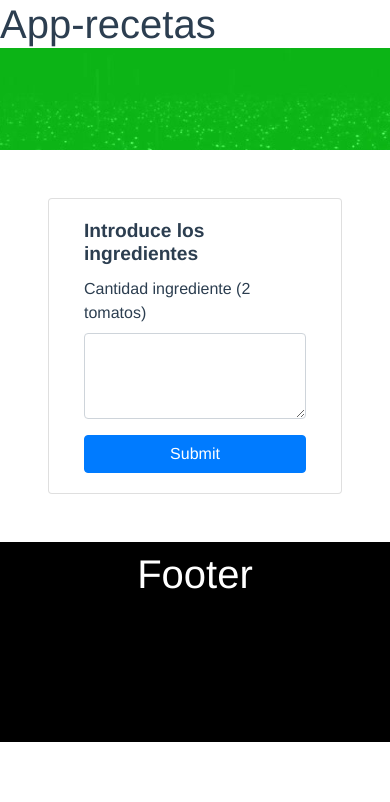
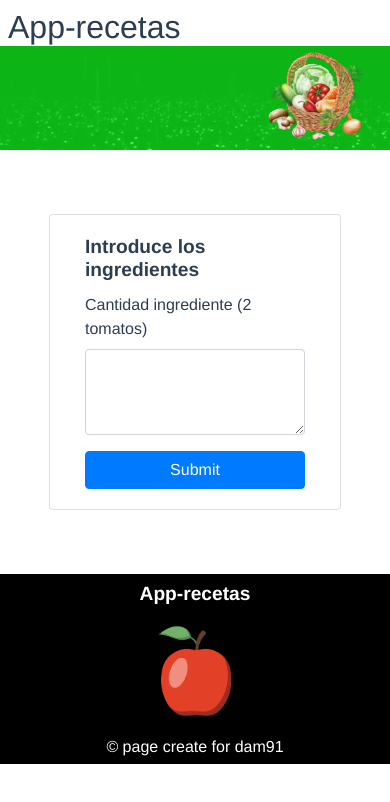
Before and after one commit to darterom91/app-recetas, a Vue app: page / in a window 390 px wide. Shown: the top 802 px of the page. Built offline with nearby package versions, Linux system fonts and the light colour scheme.

Commit message:
add img apple and food bag, add  paddings in card form and table

```diff
--- a/src/components/CFooter.vue
+++ b/src/components/CFooter.vue
@@ -1,7 +1,17 @@
 <template>
   <div>
     <div class="footers">
-      <h1 class="p-2">Footer</h1>
+      <div class="container-fluid">
+        <div class="row justify-content-center text-center mb-2">
+          <h3 class="col-12 col-sm-12 col-md-8 m-0 p-2">App-recetas</h3>
+        </div>
+        <div class="row justify-content-center text-center mb-2">
+          <img class="imgFooter" src="@/assets/img/apple.png" alt="">
+        </div>
+        <div class="row justify-content-start text-center ">
+          <h6 class="col-12 col-sm-12 col-md-8 m-0 p-2">© page create for dam91</h6>
+        </div>
+      </div>
     </div>
   </div>
 </template>
@@ -14,9 +24,11 @@ export default {
 
 <style scoped>
 .footers{
-  height: 200px;
   color: white;
   background-color: black;
-  text-align: center;
+}
+
+.imgFooter {
+  width: 100px;
 }
 </style>
--- a/src/components/CHeader.vue
+++ b/src/components/CHeader.vue
@@ -1,7 +1,8 @@
 <template>
   <div>
     <div class="headers">
-      <h1 class="title">App-recetas</h1>
+      <h1 class="title pt-2 pl-2">App-recetas</h1>
+      <img class="imgHeader float-right my-1 mr-4" src="@/assets/img/cesta.png" alt="">
     </div>
   </div>
 </template>
@@ -26,4 +27,36 @@ export default {
   font-size: 40px;
   background-color: white;
 }
+.imgHeader {
+  width: 100px;
+}
+@media (max-width: 750px) {
+  .title {
+    font-size: 2.5em;
+  }
+  .imgHeader {
+    width: 100px;
+  }
+}
+@media (max-width: 600px) {
+  .title {
+    font-size: 2.25em;
+  }
+  .imgHeader {
+    width: 100px;
+  }
+}
+@media (max-width: 400px) {
+  .title {
+    font-size: 2em;
+  }
+  .imgHeader {
+    width: 100px;
+  }
+}
+@media (max-width: 300px) {
+  .title {
+    font-size: 1.5em;
+  }
+}
 </style>
--- a/src/components/CSection.vue
+++ b/src/components/CSection.vue
@@ -1,9 +1,8 @@
 <template>
-  <div>
-    <div class="container p-5">
+  <div class="p-5">
+    <div class="container p-3">
       <div class="row">
-        <div class="col-md-12">
-          <div class="card col-md-12">
+        <div class="card col-12 co-sm-10 col-md-9 mx-auto">
           <div class="card-body">
             <h3 class="card-title">Introduce los ingredientes</h3>
             <form @submit.prevent="loadData">
@@ -17,10 +16,9 @@
         </div>
       </div>
     </div>
-    </div>
     <!-- results -->
     <!-- <div v-for="(match, Jindex) in journey.matchs" :key="Jindex"> -->
-    <div v-if="bol == true" class="container  p-5">
+    <div v-if="bol == true" class="container  p-3">
       <h3 class="text-center border border-dark bg-dark text-light mt-2 mb-0 p-2">Resultados</h3>
       <div class="row mx-0">
         <div class="col-12 col-sm-6 col-md-6 border border-dark text-center m-0 p-2">
```
Also changed, not shown: src/assets/img/apple.png (added), src/assets/img/cesta.png (added). Lines whose indentation alone changed are shown as unchanged.
